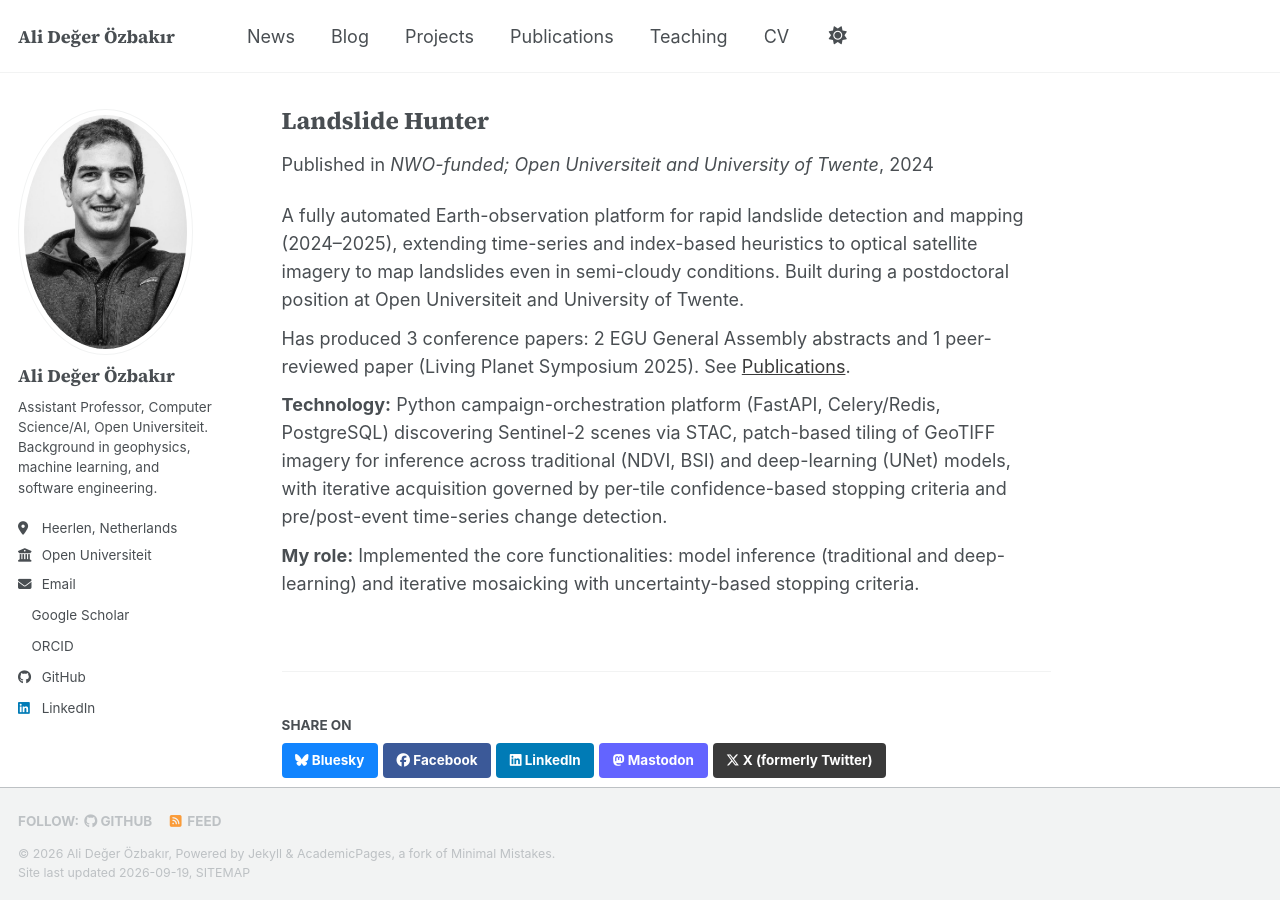
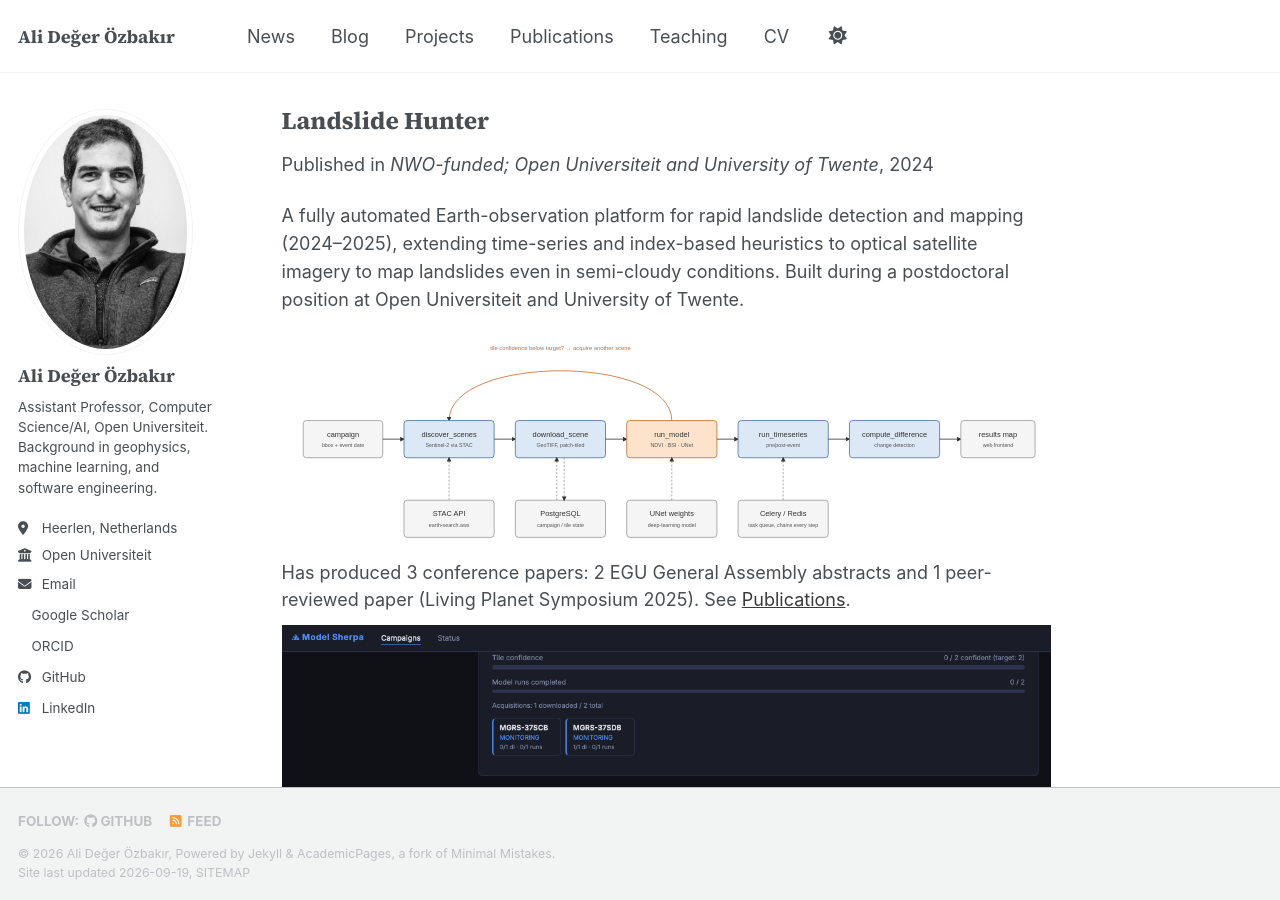
Before and after one commit to aozbakir/aozbakir.github.io, a Jekyll site: the page built from _projects/landslide-hunter.md, in a window 1280 px wide and 900 px high. Built offline with Jekyll 4.4.1, drawn with Linux system fonts in a browser that asks for light colours; a style sheet for code colours, icons or effects is not loaded.

Commit message:
Add Model Sherpa architecture diagram and UI screenshot to Landslide Hunter
Co-Authored-By: Claude Sonnet 5 <noreply@anthropic.com>

```diff
--- a/_projects/landslide-hunter.md
+++ b/_projects/landslide-hunter.md
@@ -12,7 +12,11 @@ tech: ["Python", "Deep Learning", "Earth Observation", "Image Transformers", "CN
 
 A fully automated Earth-observation platform for rapid landslide detection and mapping (2024–2025), extending time-series and index-based heuristics to optical satellite imagery to map landslides even in semi-cloudy conditions. Built during a postdoctoral position at Open Universiteit and University of Twente.
 
+![Landslide Hunter's campaign pipeline: scene discovery over Sentinel-2 via STAC, patch download, traditional and deep-learning model inference with a confidence-based re-acquisition loop, then pre/post-event time-series change detection into a results map, backed by PostgreSQL, UNet weights, and a Celery/Redis task queue](/images/landslide-hunter-architecture.svg)
+
 Has produced 3 conference papers: 2 EGU General Assembly abstracts and 1 peer-reviewed paper (Living Planet Symposium 2025). See [Publications](/publications/).
+
+![Model Sherpa's campaign view for Landslide Hunter: a results map over two MGRS tiles alongside acquisition, model-run, and confidence progress for an active monitoring campaign](/images/landslide-hunter-results-map.png)
 
 **Technology:** Python campaign-orchestration platform (FastAPI, Celery/Redis, PostgreSQL) discovering Sentinel-2 scenes via STAC, patch-based tiling of GeoTIFF imagery for inference across traditional (NDVI, BSI) and deep-learning (UNet) models, with iterative acquisition governed by per-tile confidence-based stopping criteria and pre/post-event time-series change detection.
 
```
Also changed, not shown: images/landslide-hunter-architecture.svg (added), images/landslide-hunter-pipeline-status.png (added), images/landslide-hunter-results-map.png (added).
